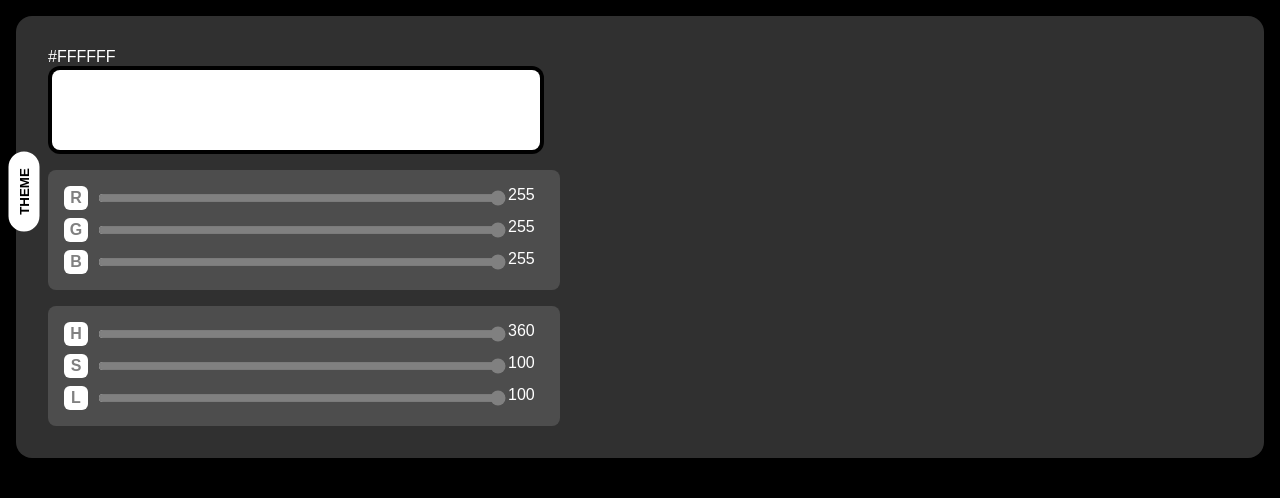
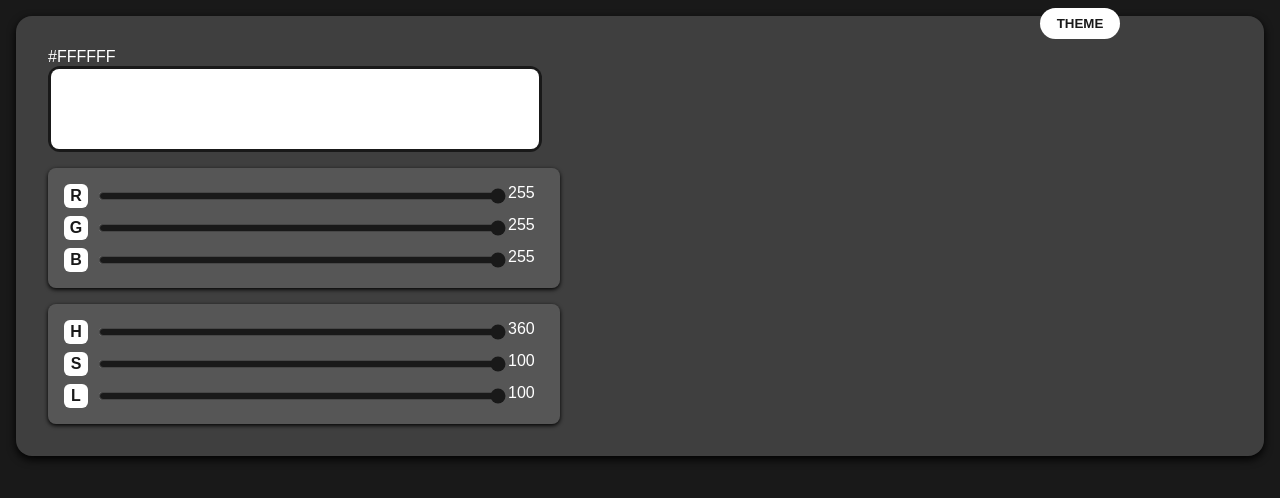
Before and after one commit to Kuovinen/ColorTools, a plain HTML site: page index.html in a window 1280 px wide. Drawn offline with Linux system fonts and the light colour scheme.

Commit message:
more visual style changes

```diff
--- a/functions.js
+++ b/functions.js
@@ -203,11 +203,11 @@ export function switchTheme() {
   function lightMode() {
     console.log("switched to light");
     document.documentElement.style.setProperty("--cp-White", "white");
-    document.documentElement.style.setProperty("--cp-Black", "black");
+    document.documentElement.style.setProperty("--cp-Black", "rgb(25, 25, 25)");
   }
   function darkMode() {
     console.log("switched to dark");
-    document.documentElement.style.setProperty("--cp-White", "black");
+    document.documentElement.style.setProperty("--cp-White", "rgb(25, 25, 25)");
     document.documentElement.style.setProperty("--cp-Black", "white");
   }
 }
--- a/style.css
+++ b/style.css
@@ -2,7 +2,7 @@
   --cp-White: white;
   --cp-White20: rgba(116, 116, 116, 0.2);
   --cp-White40: rgba(120, 120, 120, 0.4);
-  --cp-Black: black;
+  --cp-Black: rgb(25, 25, 25);
   --cp-Grey: grey;
 }
 body {
@@ -17,11 +17,12 @@ body {
   border-radius: 1rem;
   padding: 2rem;
   background: var(--cp-White40);
+  box-shadow: 0rem 0.2rem 0.5rem black;
 }
 #colors {
   background: var(--cp-Black);
   border-radius: 0.75rem;
-  padding: 0.25rem;
+  padding: 0.2rem;
   height: fit-content;
   width: fit-content;
   display: flex;
@@ -31,8 +32,6 @@ body {
   width: 25.5rem;
   border-top-left-radius: 0.5rem;
   border-bottom-left-radius: 0.5rem;
-
-  color: hsl(0, 100%, 50%);
 }
 #compColor {
   width: 5rem;
@@ -47,7 +46,7 @@ input[type="range"] {
   background: transparent;
   outline: none;
   width: 25.5rem;
-  accent-color: grey;
+  accent-color: var(--cp-Black);
 }
 
 .labelLetter {
@@ -70,12 +69,16 @@ input[type="range"] {
 #lColorLabel {
   color: var(--cp-White);
 }
+.labelLetter {
+  color: var(--cp-Black);
+}
 section {
   margin-top: 1rem;
   background: var(--cp-White40);
   width: 31rem;
   padding: 0.5rem;
   border-radius: 0.5rem;
+  box-shadow: 0rem 0.1rem 0.25rem black;
 }
 .hex {
   color: var(--cp-White);
@@ -86,15 +89,14 @@ button {
   background: var(--cp-White);
   border: none;
   border-radius: 1rem;
-  left: -2rem;
-  top: 10rem;
+  left: 80vw;
+  top: -0.5rem;
   width: 5rem;
   font-weight: 700;
-  transform: rotate(270deg);
   padding: 0.5rem;
 }
 button:hover {
   padding: 0.75rem;
   border-radius: 1.125rem;
-  top: 9.75rem;
+  top: -0.75rem;
 }
```
